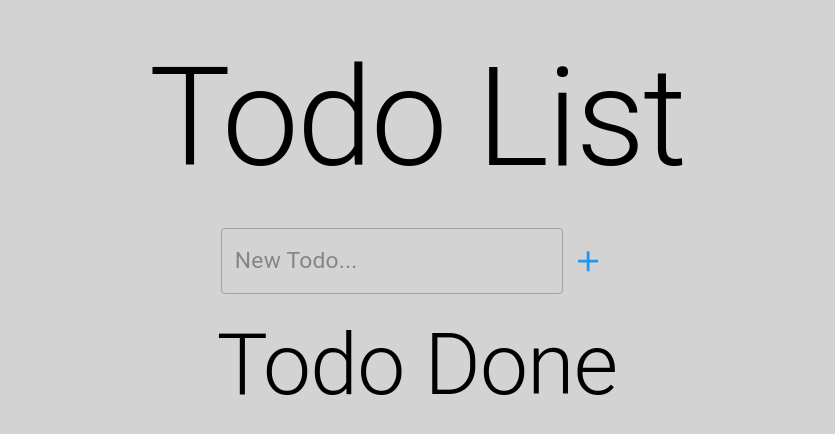
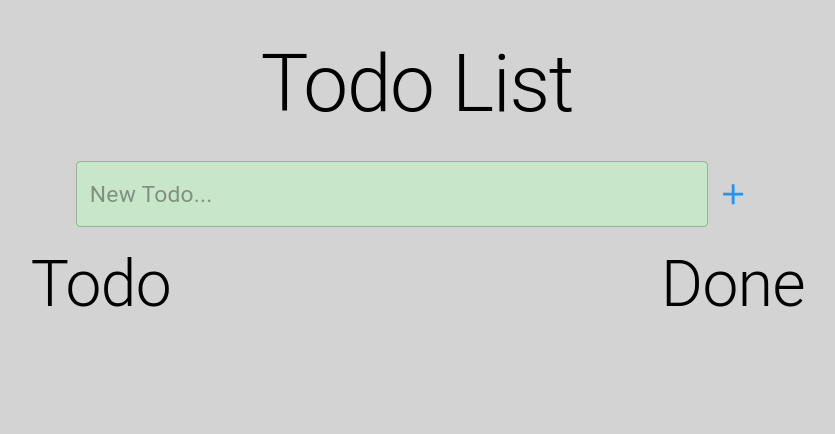
Before and after one commit to EmericLaberge/todo_app, a React (Create React App) app: page / in a window 1280 px wide. Shown: the top 434 px of the page, without its empty margins (223-1058 px from the left). Built offline with nearby package versions, Linux system fonts and the light colour scheme.

Commit message:
Update the theme file font

```diff
--- a/src/TodoApp.css
+++ b/src/TodoApp.css
@@ -29,4 +29,5 @@ body {
   border-radius: 15px;
 }
 
+
 /* add more CSS rules as needed */
--- a/src/TodoApp.js
+++ b/src/TodoApp.js
@@ -30,6 +30,7 @@ import {
 } from "./atoms";
 
 import "./TodoApp.css";
+import { lightGreen } from "@mui/material/colors";
 
 const TodoApp = () => {
   // Array of todo objects
@@ -154,27 +155,25 @@ const TodoApp = () => {
 
   return (
     <ThemeProvider theme={theme}>
-      <Box
-        display="flex"
-        flexDirection="column"
-        alignItems="center"
-        justifyContent={"center"}
-      >
+      <Box display="flex" flexDirection="column" justifyContent={"center"}>
         {/* Todo list title */}
         <Typography
           variant="h1"
           style={{
             margin: "30px 0 10px 0",
+            textAlign: "center",
           }}
         >
           Todo List
         </Typography>
 
         {/* Box to hold the input field and add button */}
-        <Box display="flex" justifyContent="space-between" alignItems="center">
+        <Box display="flex" justifyContent="center">
           <TextField
             style={{
               margin: "20px 0px",
+              width: "50%",
+              backgroundColor: "#C8E6C9",
             }}
             value={input} // set the value of the input text to the input state
             // update the input value when the user types
@@ -187,7 +186,6 @@ const TodoApp = () => {
             }}
             placeholder="New Todo..." // placeholder text
           />
-
           {/* Add button that calls the handleAddTodo function when clicked */}
           <IconButton
             aria-label="add"
@@ -267,6 +265,9 @@ const TodoApp = () => {
                               )}
                               {editingTodo === todo.id ? (
                                 <TextField
+                                  style={{
+                                    width: "100%",
+                                  }}
                                   value={editInput}
                                   onChange={(e) => setEditInput(e.target.value)}
                                   onKeyPress={(e) =>
@@ -383,6 +384,9 @@ const TodoApp = () => {
                               )}
                               {editingTodo === todo.id ? (
                                 <TextField
+                                  style={{
+                                    width: "100%",
+                                  }}
                                   value={editInput}
                                   onChange={(e) => setEditInput(e.target.value)}
                                   onKeyPress={(e) =>
--- a/src/theme.js
+++ b/src/theme.js
@@ -18,6 +18,14 @@ const theme = createTheme({
   },
   typography: {
     fontSize: 20, // Set the default font size (in pixels)
+    h1: {
+      // h1 is a variant (defined below)
+      fontSize: "5rem",
+    },
+    h2: {
+      // h2 is a variant (defined below)
+      fontSize: "4rem",
+    },
   },
 });
 
```
